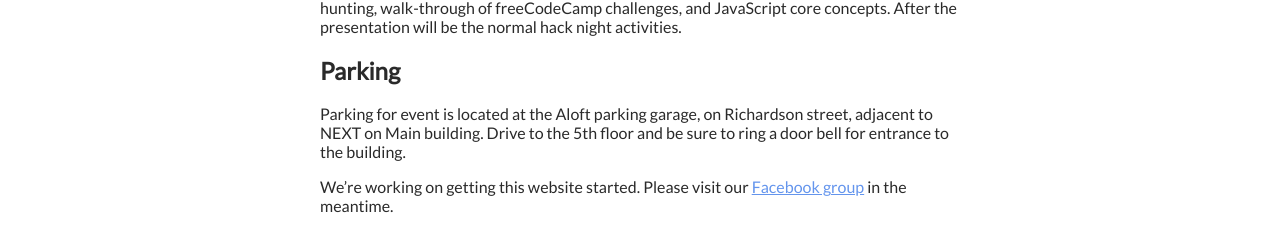
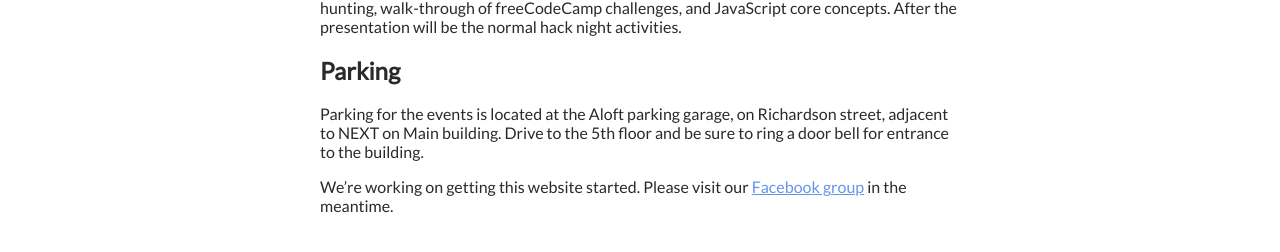
Before and after one commit to freecodecamp-greenville/fcc-greenville-www, a Jekyll site: the page built from index.md, in a window 1280 px wide. Shown: the part 369-621 px from the top of the page. Built offline with Jekyll 4.4.1, drawn with Linux system fonts in a browser that asks for light colours.

Commit message:
Wrap long lines. Grammar fix.

```diff
--- a/index.md
+++ b/index.md
@@ -5,15 +5,14 @@
 Carolina to work on [freeCodeCamp](https://www.freecodecamp.com/) projects
 together. Students of any skill level are welcome to attend.
 
-
 We meet every Thursday at 7 PM at
 [NEXT on Main](http://www.greenvillenext.com/next-space-locations/next-main/)
 in the Bank of America building in downtown Greenville.
 
 ## Hack Nights
 
-Evenings devoted to working on FCC projects and challenges. Campers use this opportunity to receive assistance from other campers and mentors.
-
+Evenings devoted to working on FCC projects and challenges. Campers use this
+opportunity to receive assistance from other campers and mentors.
 
 ## Presentation Nights
 
@@ -23,7 +22,9 @@
 
 ## Parking
 
-Parking for event is located at the Aloft parking garage, on Richardson street, adjacent to NEXT on Main building. Drive to the 5th floor and be sure to ring a door bell for entrance to the building.
+Parking for the events is located at the Aloft parking garage, on Richardson
+street, adjacent to NEXT on Main building. Drive to the 5th floor and be sure to
+ring a door bell for entrance to the building.
 
 We're working on getting this website started. Please visit our
 [Facebook group](https://www.facebook.com/groups/free.code.camp.Greenville/) in
```
